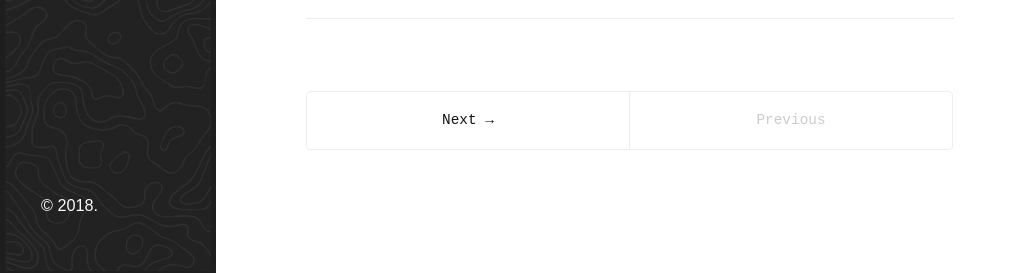
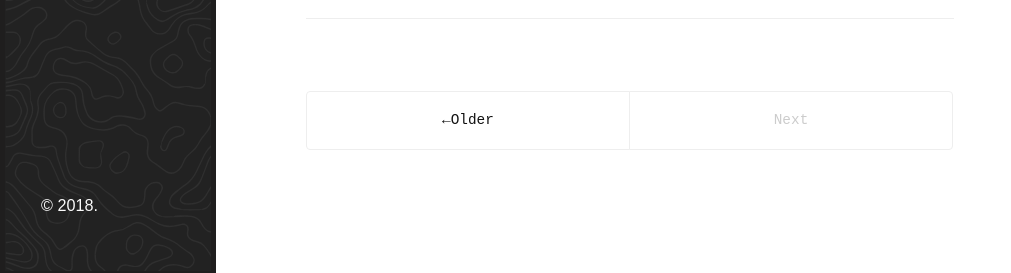
Before and after one commit to atkinja522/atkinja522.github.io, a Jekyll site: the page built from index.html, in a window 1280 px wide and 900 px high, scrolled down 10160 px. Shown: the part 624-897 px from the top of the window, without its empty margins (0-1011 px from the left). Built offline with Jekyll 4.4.1, drawn with Linux system fonts in a browser that asks for light colours; some web fonts are replaced; the list of posts is cut into pages by our own code.

Commit message:
paginator update

```diff
--- a/index.html
+++ b/index.html
@@ -22,13 +22,13 @@
 
 <div class="pagination">
   {% if paginator.next_page %}
-    <a class="pagination-item newer" href="{{ site.baseurl }}/blog/page{{paginator.next_page_path}}">Next &rarr;</a>
+    <a class="pagination-item older" href="{{paginator.next_page_path}}">&larr;Older</a>
   {% else %}
-    <span class="pagination-item newer">Next</span>
+    <span class="pagination-item older">Older</span>
   {% endif %}
   {% if paginator.previous_page %}
-      <a class="pagination-item older" href="{{paginator.previous_page_path}}">&larr; Previous</a>
+      <a class="pagination-item newer" href="{{paginator.previous_page_path}}">Next &rarr;</a>
     {% else %}
-    <span class="pagination-item older">Previous</span>
+    <span class="pagination-item newer">Next</span>
     {% endif %}
 </div>
```
